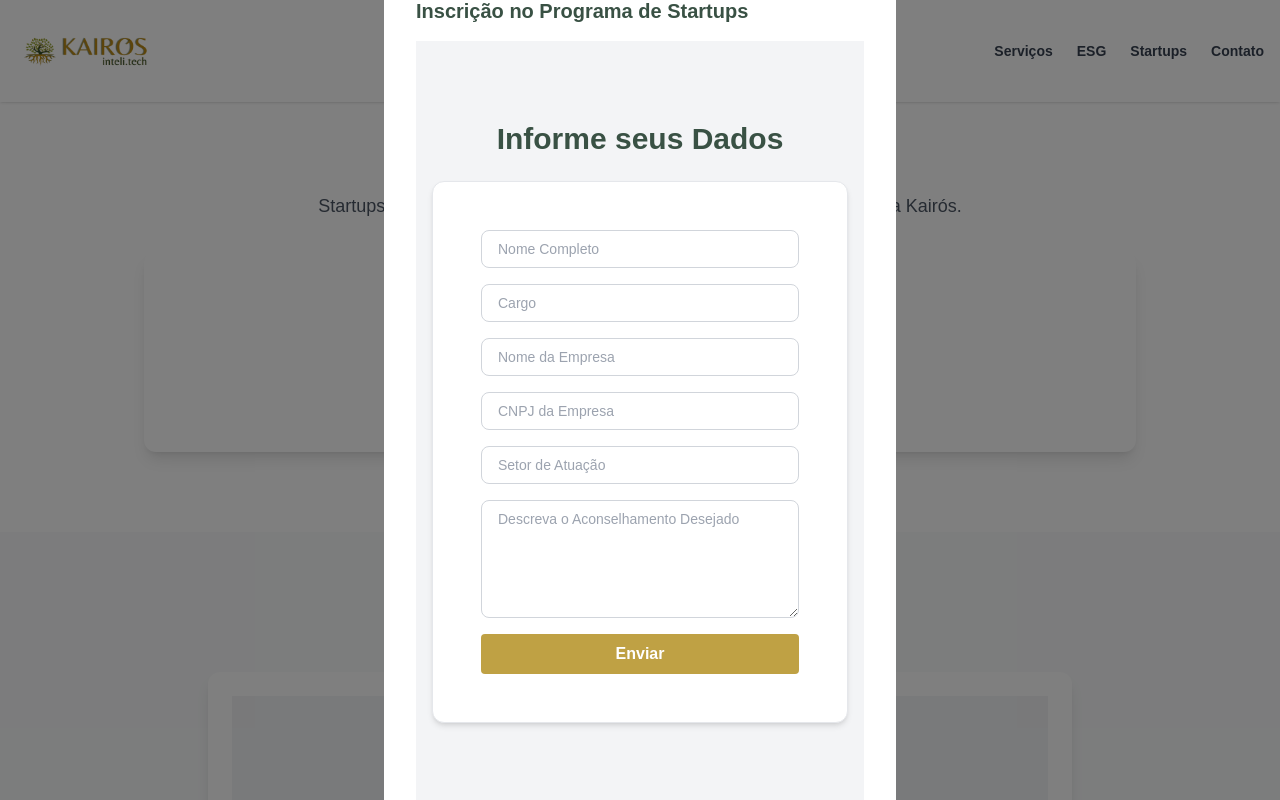
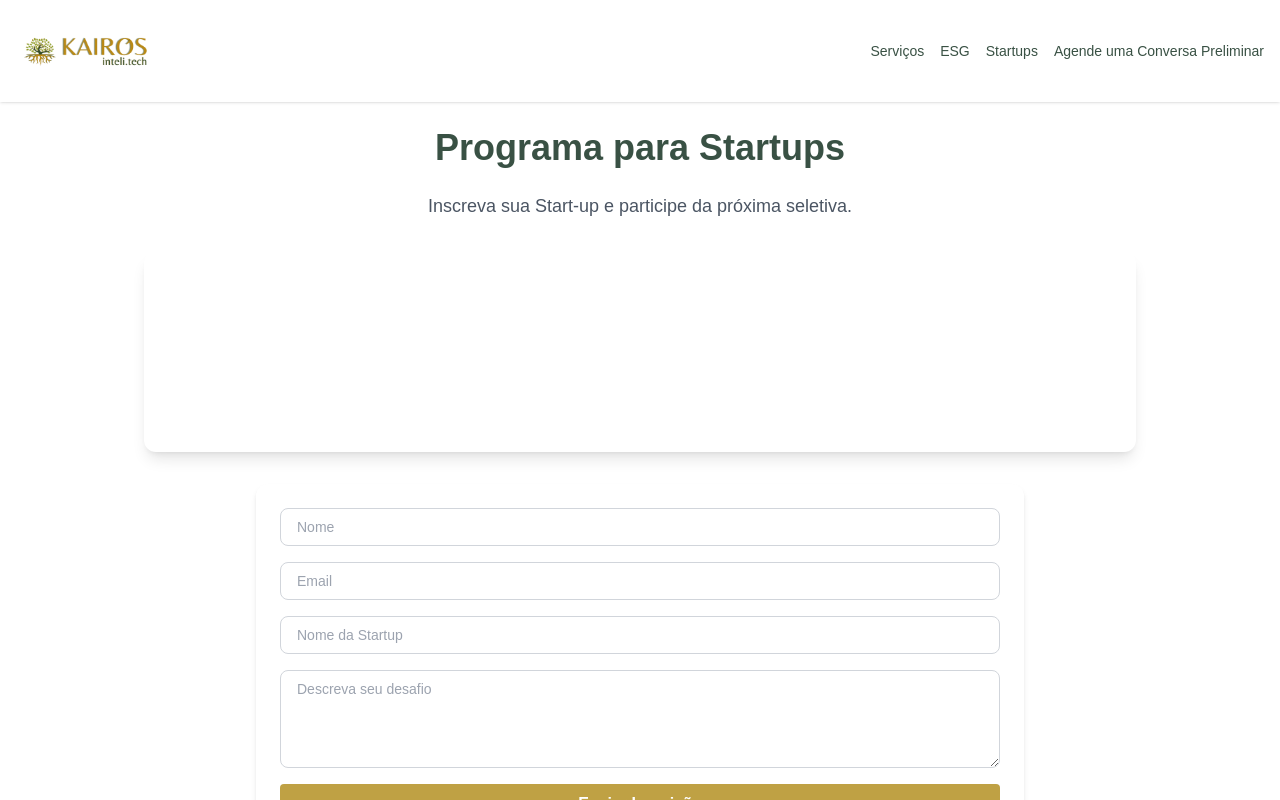
Before and after one commit to polarineto/kairos-site, a Next.js app: page / in a window 1280 px wide. Both pictures are taken after a click on the button "Quero Participar". Shown: the part 1780-2580 px from the top of the page. Built offline with nearby package versions, Linux system fonts and the light colour scheme.

Commit message:
Update page.js

```diff
--- a/app/page.js
+++ b/app/page.js
@@ -3,47 +3,50 @@
 import { useState } from "react";
 import Image from "next/image";
 import FormContato from "../components/ui/formContato";
+import { Input } from "../components/ui/input";
+import { Textarea } from "../components/ui/textarea";
+import { Button } from "../components/ui/button";
 
 export default function Home() {
-  const [showModal, setShowModal] = useState(false);
+  const [showFormStartups, setShowFormStartups] = useState(false);
 
-  const scrollWithOffset = (id) => {
+  const handleScroll = (id) => {
     const element = document.getElementById(id);
     if (element) {
-      const yOffset = -80; // ajuste conforme altura do header
-      const y = element.getBoundingClientRect().top + window.pageYOffset + yOffset;
-      window.scrollTo({ top: y, behavior: "smooth" });
+      const headerOffset = 80;
+      const elementPosition = element.getBoundingClientRect().top + window.scrollY;
+      const offsetPosition = elementPosition - headerOffset;
+      window.scrollTo({ top: offsetPosition, behavior: "smooth" });
     }
   };
 
   return (
     <main>
-      {/* Cabeçalho fixo */}
-      <header className="fixed top-0 w-full bg-white shadow z-50 px-4 py-3 flex justify-between items-center">
-        <Image src="/logo-kairos.png" alt="Kairós Logo" width={140} height={40} />
-        <nav className="space-x-6 text-sm font-semibold text-gray-700 hidden md:flex">
-          <button onClick={() => scrollWithOffset("servicos")}>Serviços</button>
-          <button onClick={() => scrollWithOffset("esg")}>ESG</button>
-          <button onClick={() => scrollWithOffset("startups")}>Startups</button>
-          <button onClick={() => scrollWithOffset("contato")}>Contato</button>
+      {/* Cabeçalho Fixo */}
+      <header className="fixed top-0 left-0 right-0 bg-white shadow z-50 py-3 px-4 flex items-center justify-between">
+        <Image src="/logo-kairos.png" alt="Logo" width={140} height={40} className="object-contain" />
+        <nav className="space-x-4 hidden md:block">
+          <button onClick={() => handleScroll("servicos")} className="text-sm text-olive font-medium hover:underline">Serviços</button>
+          <button onClick={() => handleScroll("esg")} className="text-sm text-olive font-medium hover:underline">ESG</button>
+          <button onClick={() => handleScroll("startups")} className="text-sm text-olive font-medium hover:underline">Startups</button>
+          <button onClick={() => handleScroll("contato")} className="text-sm text-olive font-medium hover:underline">Agende uma Conversa Preliminar</button>
         </nav>
       </header>
 
       <div className="pt-24">
-        {/* Hero */}
+        {/* Hero Section */}
         <section className="py-20 bg-gradient-to-br from-slate-50 to-white text-center px-6">
           <div className="max-w-4xl mx-auto">
             <h1 className="text-5xl font-bold text-olive mb-6 leading-tight">
-              Transforme Oportunidades em{" "}
-              <span className="text-gold">Resultados Estratégicos</span>
+              Transforme Oportunidades em <span className="text-gold">Resultados Estratégicos</span>
             </h1>
             <p className="text-lg text-gray-600 mb-6">
               Aconselhamento estratégico especializado para empresas que desejam atuar no mercado financeiro.
             </p>
             <div className="aspect-video max-w-3xl mx-auto rounded-xl overflow-hidden shadow-lg mt-8">
-              <video controls className="w-full h-full">
+              <video className="w-full h-full" controls preload="auto">
                 <source src="/institucional.mp4" type="video/mp4" />
-                Seu navegador não suporta vídeo HTML5.
+                Seu navegador não suporta a exibição do vídeo.
               </video>
             </div>
           </div>
@@ -54,17 +57,30 @@ export default function Home() {
           <div className="max-w-6xl mx-auto px-4 text-center">
             <h2 className="text-4xl font-bold text-olive mb-12">Nossos Serviços</h2>
             <div className="grid md:grid-cols-2 lg:grid-cols-4 gap-8">
-              {[
-                { title: "Braço Financeiro", desc: "Criação de braço financeiro usando serviços especializados de terceiros (BaaS)." },
-                { title: "Instituição Regulada", desc: "Estruturação de instituição financeira regulada com compliance e governança." },
-                { title: "Gestão de Riscos", desc: "Análise de oportunidades e riscos com base em dados e inteligência." },
-                { title: "Segurança Cibernética", desc: "Avaliação de vulnerabilidades e proteção de ativos digitais estratégicos." },
-              ].map((s, i) => (
-                <div key={i} className="p-6 bg-gray-50 rounded-xl shadow hover:shadow-md transition">
-                  <h3 className="text-xl font-semibold text-olive mb-2">{s.title}</h3>
-                  <p className="text-gray-600 text-sm">{s.desc}</p>
-                </div>
-              ))}
+              <div className="p-6 bg-gray-50 rounded-xl shadow hover:shadow-md transition">
+                <h3 className="text-xl font-semibold text-olive mb-2">Braço Financeiro</h3>
+                <p className="text-gray-600 text-sm">
+                  Criação de braço financeiro usando serviços especializados de terceiros (BaaS).
+                </p>
+              </div>
+              <div className="p-6 bg-gray-50 rounded-xl shadow hover:shadow-md transition">
+                <h3 className="text-xl font-semibold text-olive mb-2">Instituição Regulada</h3>
+                <p className="text-gray-600 text-sm">
+                  Estruturação de instituição financeira regulada com compliance e governança.
+                </p>
+              </div>
+              <div className="p-6 bg-gray-50 rounded-xl shadow hover:shadow-md transition">
+                <h3 className="text-xl font-semibold text-olive mb-2">Gestão de Riscos</h3>
+                <p className="text-gray-600 text-sm">
+                  Análise de oportunidades e riscos com base em dados e inteligência.
+                </p>
+              </div>
+              <div className="p-6 bg-gray-50 rounded-xl shadow hover:shadow-md transition">
+                <h3 className="text-xl font-semibold text-olive mb-2">Segurança Cibernética</h3>
+                <p className="text-gray-600 text-sm">
+                  Avaliação de vulnerabilidades e proteção de ativos digitais estratégicos.
+                </p>
+              </div>
             </div>
           </div>
         </section>
@@ -82,8 +98,7 @@ export default function Home() {
               <div>
                 <h3 className="text-xl font-semibold text-green-800 mb-4">Retribuição Social</h3>
                 <p className="text-gray-600 text-sm leading-relaxed mb-4">
-                  Parte do valor investido em nossos serviços é convertido em aconselhamento especializado
-                  para organizações sociais, inclusive podendo ser indicadas pelos próprios clientes.
+                  Parte do valor investido em nossos serviços é convertido em aconselhamento especializado para organizações sociais, inclusive podendo ser indicadas pelos próprios clientes.
                 </p>
                 <p className="text-gray-500 text-sm">
                   Apoiamos boas práticas de gestão, controles e transparência no terceiro setor.
@@ -91,7 +106,9 @@ export default function Home() {
               </div>
               <div className="text-center">
                 <div className="bg-gradient-to-r from-green-100 to-yellow-100 p-6 rounded-xl shadow-md">
-                  <p className="text-green-800 font-semibold">Ética • Responsabilidade • Inovação</p>
+                  <p className="text-green-800 font-semibold">
+                    Ética • Responsabilidade • Inovação
+                  </p>
                 </div>
               </div>
             </div>
@@ -103,43 +120,38 @@ export default function Home() {
           <div className="max-w-5xl mx-auto px-4 text-center">
             <h2 className="text-4xl font-bold text-olive mb-6">Programa para Startups</h2>
             <p className="text-lg text-gray-600 mb-8 max-w-2xl mx-auto">
-              Startups selecionadas recebem 2 sessões gratuitas com conselheiros da Kairós.
+              Inscreva sua Start-up e participe da próxima seletiva.
             </p>
             <div className="bg-gradient-to-r from-gold-light to-gold p-8 rounded-xl shadow-lg text-white">
-              <h3 className="text-2xl font-bold mb-4">Inscreva sua Start-up e participe da próxima seletiva</h3>
+              <h3 className="text-2xl font-bold mb-4">Inscreva seu case!</h3>
               <p className="text-white mb-6">
                 A banca KSP selecionará os desafios mais estratégicos para mentoria.
               </p>
-              <button
-                className="bg-white text-gold-dark px-6 py-2 rounded font-semibold hover:bg-yellow-100"
-                onClick={() => setShowModal(true)}
-              >
+              <button onClick={() => setShowFormStartups(!showFormStartups)} className="bg-white text-gold-dark px-6 py-2 rounded font-semibold hover:bg-yellow-100">
                 Quero Participar
               </button>
             </div>
+            {showFormStartups && (
+              <div className="mt-8 bg-white rounded-xl p-6 shadow-md max-w-3xl mx-auto">
+                <form action="https://formsubmit.co/seu-email@dominio.com" method="POST" className="grid gap-4">
+                  <Input type="text" name="nome" placeholder="Nome" required />
+                  <Input type="email" name="email" placeholder="Email" required />
+                  <Input type="text" name="startup" placeholder="Nome da Startup" required />
+                  <Textarea name="mensagem" placeholder="Descreva seu desafio" rows={4} required />
+                  <Button type="submit" className="bg-[#bfa144] text-white hover:bg-yellow-700">
+                    Enviar Inscrição
+                  </Button>
+                </form>
+              </div>
+            )}
           </div>
         </section>
-
-        {/* Modal para Startups */}
-        {showModal && (
-          <div className="fixed inset-0 bg-black bg-opacity-50 flex justify-center items-center z-50">
-            <div className="bg-white p-8 rounded-xl w-full max-w-lg relative">
-              <button onClick={() => setShowModal(false)} className="absolute top-2 right-3 text-gray-500">✕</button>
-              <h2 className="text-xl font-bold mb-4 text-olive">Inscrição no Programa de Startups</h2>
-              <FormContato />
-            </div>
-          </div>
-        )}
 
         {/* Contato */}
         <section id="contato" className="py-20 bg-gray-50">
           <div className="max-w-4xl mx-auto px-4">
-            <h2 className="text-3xl font-bold text-olive mb-6 text-center">
-              Agende uma Conversa Preliminar
-            </h2>
-            <div className="bg-white p-6 rounded-xl shadow-lg">
-              <FormContato />
-            </div>
+            <h2 className="text-3xl font-bold text-olive mb-4 text-center">Agende uma Conversa Preliminar</h2>
+            <FormContato />
           </div>
         </section>
       </div>
```
